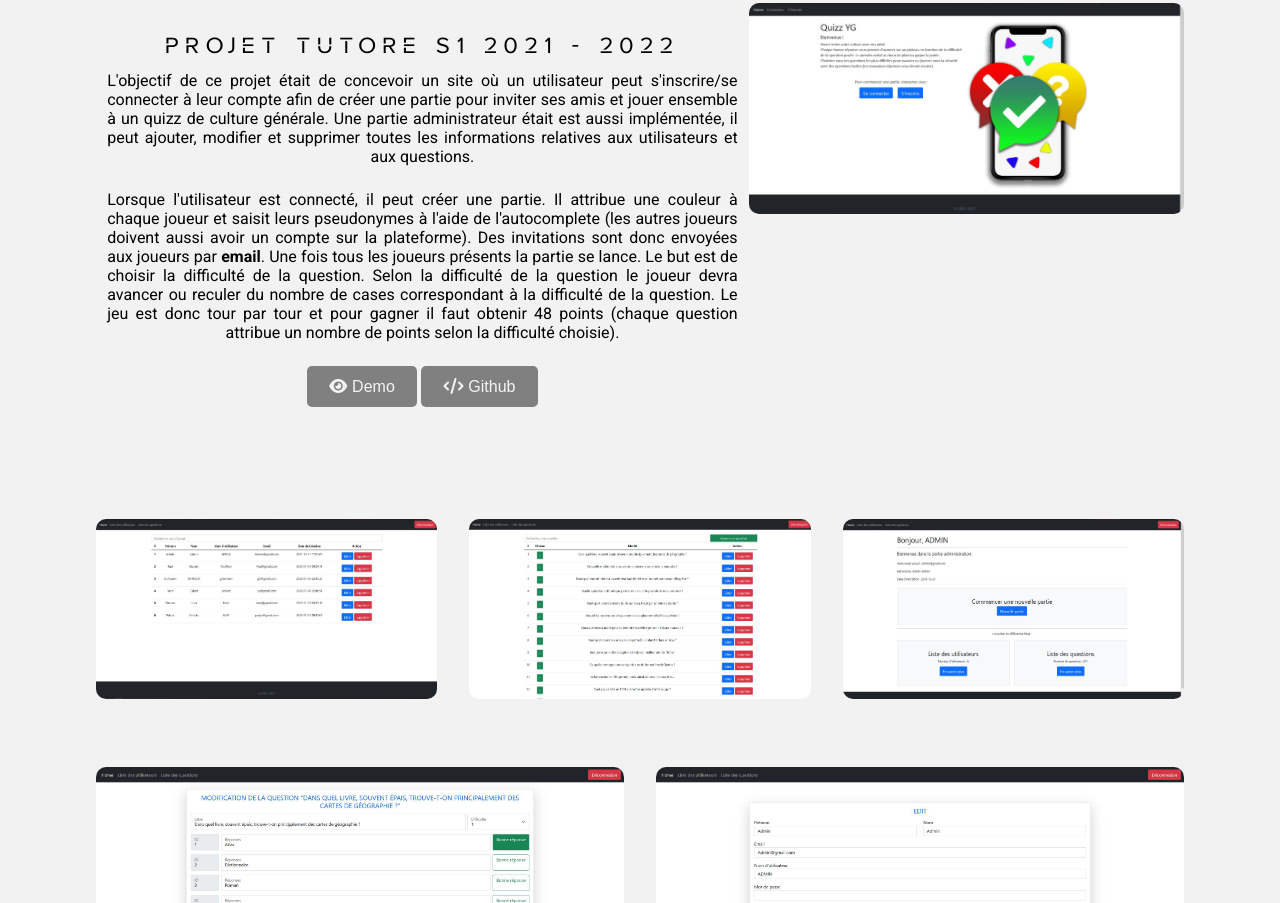
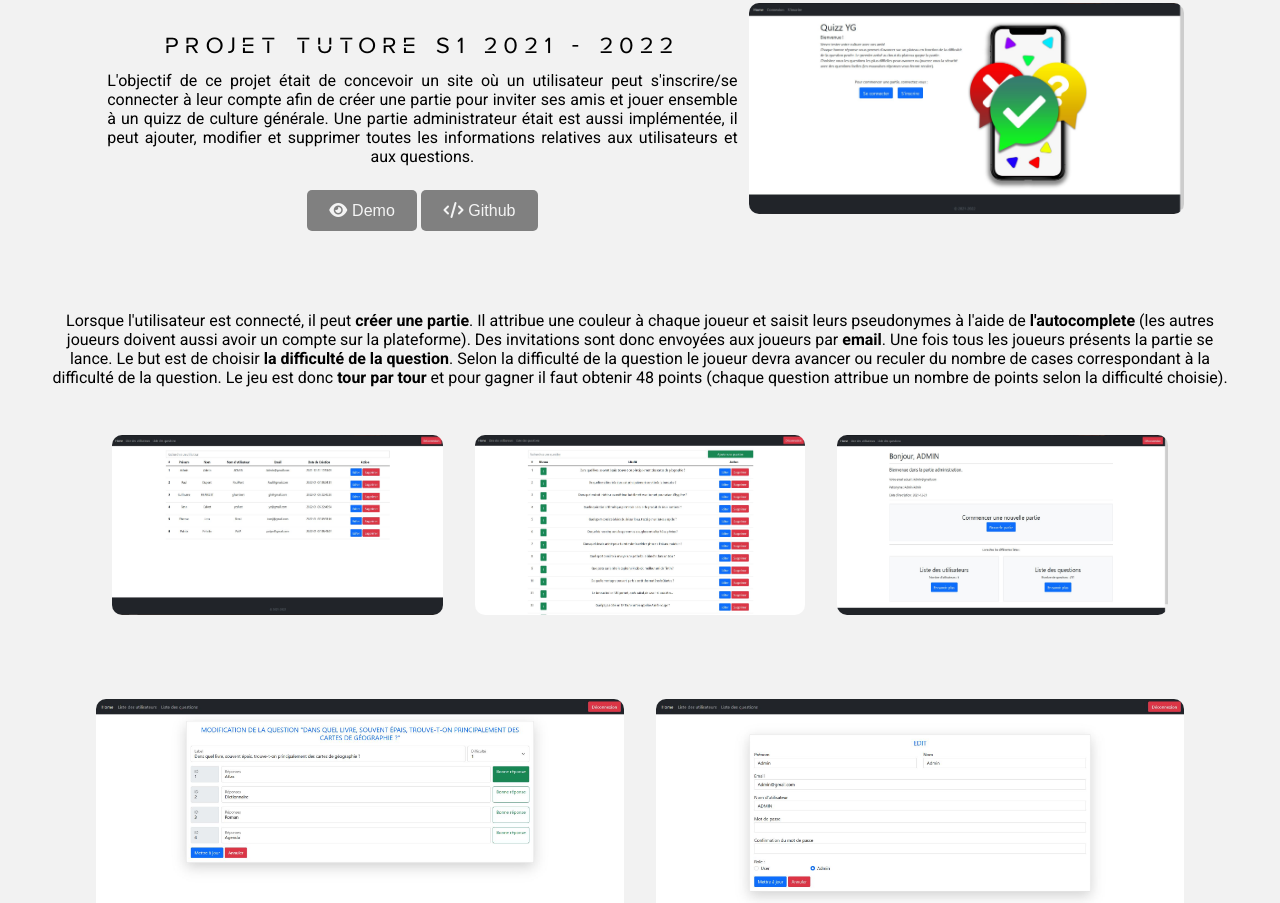
Before and after one commit to Guillaume-H-Skg/Guillaume-H-Skg.github.io, a plain HTML site: page index.html in a window 1280 px wide. Shown: the part 5465-6368 px from the top of the page. Drawn offline with nearby package versions, Linux system fonts and the light colour scheme.

Commit message:
Update index.html

```diff
--- a/index.html
+++ b/index.html
@@ -661,7 +661,7 @@
     <section class="section_projects text_center ptb_3 grey">
         <h2 class="section_title">Mes Projets</h2>
         <p class="section_text">
-            Ce projet est un projet réalisé en duo durant ma licence professionnelle, le but était de réaliser un <strong>CRUD</strong> complet en <strong>PHP</strong> afin de gérer des utilisateurs et des questions; et par la suite de réaliser un quiz multijoueur en utilisant les <strong>websocket</strong>.
+            Ce projet est un projet réalisé en duo durant ma licence professionnelle, le but était de réaliser un <strong>CRUD</strong> complet en <strong>PHP</strong> afin de gérer des utilisateurs et des questions et par la suite de réaliser un quiz multijoueur en utilisant les <strong>websocket</strong>.
         </p>
         <div class="container">
             <div class="project">
@@ -670,15 +670,15 @@
                     <p class="project_text">
                         L'objectif de ce projet était de concevoir un site où un utilisateur peut s'inscrire/se connecter à leur compte afin de créer une partie pour inviter ses amis et jouer ensemble à un quizz de culture générale. Une partie administrateur était est aussi implémentée, il peut ajouter, modifier et supprimer toutes les informations relatives aux utilisateurs et aux questions.
                     </p>
-                    <p class="project_text">
-                        Lorsque l'utilisateur est connecté, il peut créer une partie. Il attribue une couleur à chaque joueur et saisit leurs pseudonymes à l'aide de l'autocomplete (les autres joueurs doivent aussi avoir un compte sur la plateforme).
-                        Des invitations sont donc envoyées aux joueurs par <strong>email</strong>. Une fois tous les joueurs présents la partie se lance. Le but est de choisir la difficulté de la question. Selon la difficulté de la question le joueur devra avancer ou reculer du nombre de cases correspondant à la difficulté de la question. Le jeu est donc tour par tour et pour gagner il faut obtenir 48 points (chaque question attribue un nombre de points selon la difficulté choisie).
-                    </p>
                     <button disabled href="#" class="btn btn_project_section"><i class="fas fa-eye"></i>Demo</button>
                     <button disabled href="#" class="btn btn_project_section"><i class="fas fa-code"></i>Github</button>
                 </div>
                 <a href="#modal20" data-toggle="modal"><img src="dist/img/projetTut/ph.jpg" alt="Projet Tutore"></a>
             </div>
+            <p class="project_text">
+                Lorsque l'utilisateur est connecté, il peut <strong>créer une partie</strong>. Il attribue une couleur à chaque joueur et saisit leurs pseudonymes à l'aide de <strong>l'autocomplete</strong> (les autres joueurs doivent aussi avoir un compte sur la plateforme).
+                Des invitations sont donc envoyées aux joueurs par <strong>email</strong>. Une fois tous les joueurs présents la partie se lance. Le but est de choisir <strong>la difficulté de la question</strong>. Selon la difficulté de la question le joueur devra avancer ou reculer du nombre de cases correspondant à la difficulté de la question. Le jeu est donc <strong>tour par tour</strong> et pour gagner il faut obtenir 48 points (chaque question attribue un nombre de points selon la difficulté choisie).
+            </p>
             <div class="project">
                 <div class="project_galery">
                     <a href="#modal21" data-toggle="modal"><img class="project_galery_image"
```
